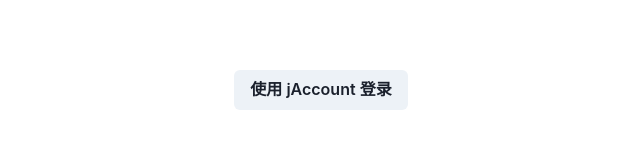
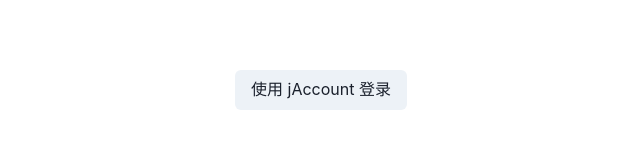
Before and after one commit to UNIkeEN/unica, a Next.js app in the folder frontend/: page /login in a window 1280 px wide. Shown: the part 310-458 px from the top of the page, without its empty margins (319-959 px from the left). Built offline with nearby package versions, Linux system fonts and the light colour scheme.

Commit message:
style(chakra-ui): set buttons' default font-weight

```diff
--- a/frontend/src/components/selectable-button.tsx
+++ b/frontend/src/components/selectable-button.tsx
@@ -18,7 +18,6 @@
       size='sm'
       bg={isSelected ? selectedBg : 'transparent'}
       color={isSelected ? selectedColor : defaultColor}
-      fontWeight="normal"
       textAlign="left"
       justifyContent="flex-start"
       _hover={{
--- a/frontend/src/theme.ts
+++ b/frontend/src/theme.ts
@@ -2,7 +2,13 @@
 import { extendTheme } from '@chakra-ui/react';
 
 const theme = extendTheme({
-
+  components: {
+    Button: {
+      baseStyle: {
+        fontWeight: "normal",
+      },
+    },
+  },
 });
 
 export default theme;
```
